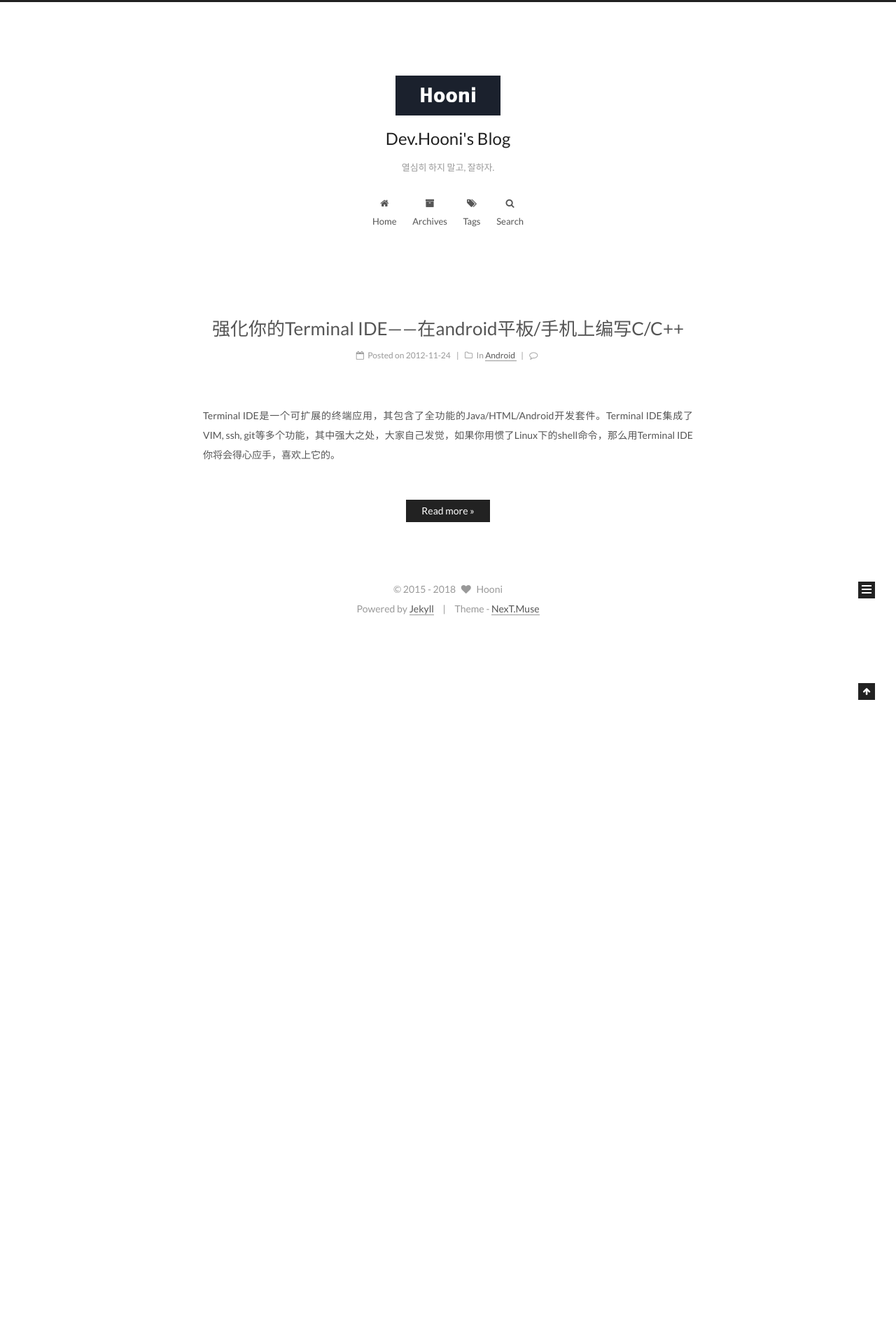
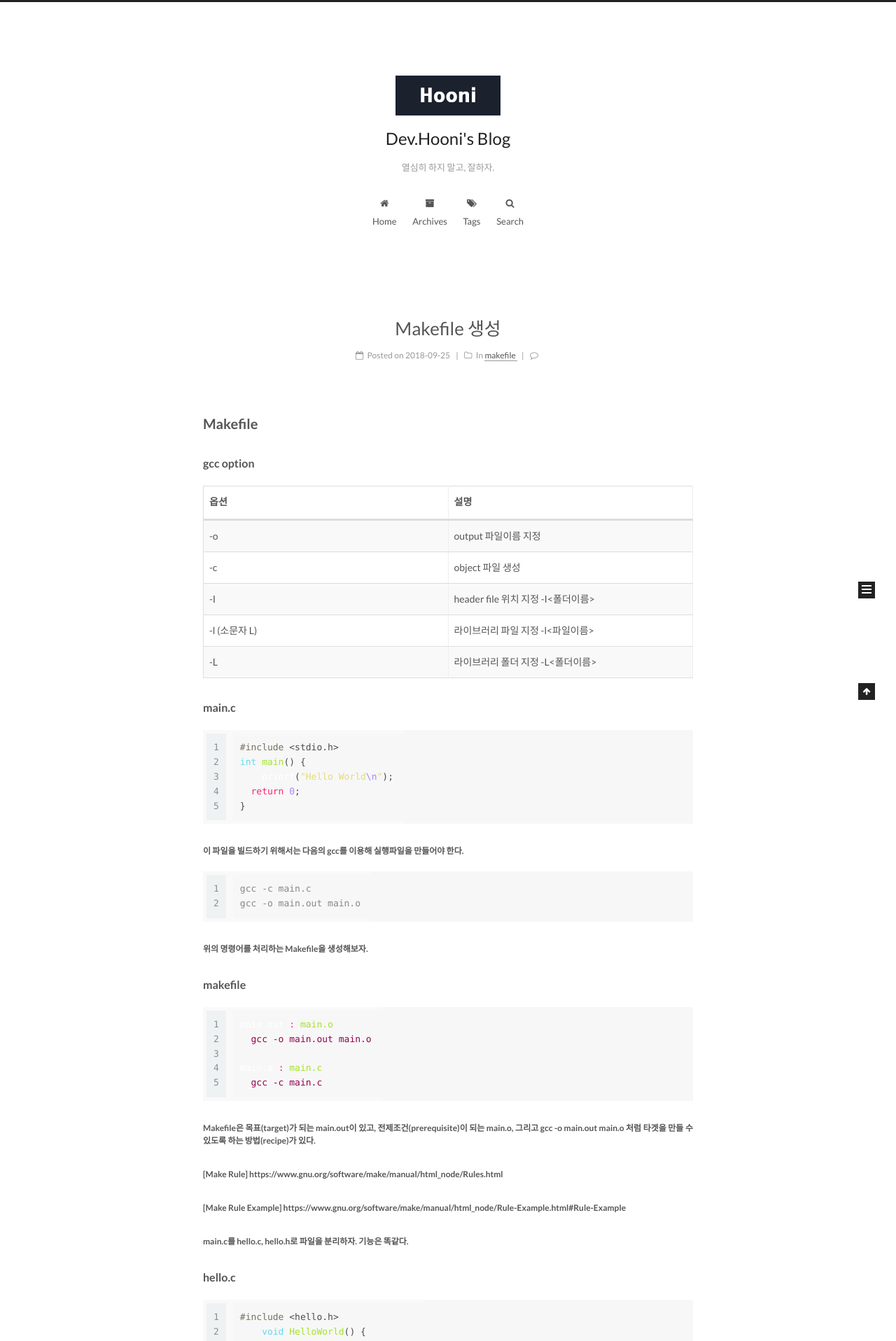
Before and after one commit to jihoonLee/jihoonlee.github.io, a Jekyll site: the page built from index.html, in a window 1280 px wide. Shown: the top 1916 px of the page at 70% size. Built offline with Jekyll 4.4.1, drawn with Linux system fonts in a browser that asks for light colours; the list of posts is cut into pages by our own code; comment, search, counter and statistics services are not loaded; before the commit the page ends 904 px from its top, so only the background shows below that; some of the changed text lies outside the part shown.

Commit message:
add new post ( makefile)

```diff
--- a/_posts/2012-11-24-c_on_android.md
+++ /dev/null
@@ -1,49 +0,0 @@
----
-layout: post
-category: Android
-title: 强化你的Terminal IDE——在android平板/手机上编写C/C++
-tagline: by Snail
-tags:
-  - android
-  - cpp
-  - c
-published: true
----
-
-Terminal IDE是一个可扩展的终端应用，其包含了全功能的Java/HTML/Android开发套件。Terminal IDE集成了VIM, ssh, git等多个功能，其中强大之处，大家自己发觉，如果你用惯了Linux下的shell命令，那么用Terminal IDE你将会得心应手，喜欢上它的。
-
-<!--more-->
-
-虽然Terminal IDE很强大，可以编写Java，android，但它没有gcc/g++。没关系，Terminal IDE强大之处就在于它是可拓展的，具体可以看它的Help。此处，我说明一下，如何把gcc/g++加入Terminal IDE，其实就是将linux-arm-gcc加入Terminal IDE 。
-
-首先，将[linux-arm-gcc](http://www.kuaipan.cn/file/id_41572487401570322.htm)解压到Terminal IDE中的`~/system`目录下(不是系统的`/system/`，其真正目录为:`data/data/com.spartacusrex.spartacuside/files/system`)。
-
-修改该'gcc'目录为可读写，在Terminal IDE下执行
-
-	chmod -R 777 ./gcc
-
-修改`~`(即`data/data/com.spartacusrex.spartacuside/files/`)目录下的`.bashrc`文件。添加需要的环境变量，在`~/.bashrc`文件添加如下环境变量：
-
-	export CPLUS_INCLUDE_PATH=$IDESYSTEM/gcc/arm-linux-androideabi/c++/include:$CPLUS_INCLUDE_PATH
-	export C_INCLUDE_PATH=$IDESYSTEM/gcc/arm-linux-androideabi/include:$C_INCLUDE_PATH
-	export PATH=$IDESYSTEM/gcc/bin:$PATH
-
-将`gcc/bin`下的相应文件改一下名，改为`gcc`和`g++`。
-
-再重启Terminal IDE后(需按TerminalIDE的Shutdown按钮)，便可以使用gcc和g++进行c++/c的编译，如下：
-
-	vim a.cpp   //写入代吗
-	g++ a.cpp   //编译
-	./a.out     //运行
-
-此时，再用otg接个键盘或者用蓝牙键盘的话，那么整个apad就相当于你的电脑，得心应手。
-
-如果你熟悉Linux和vim，以上方法是不错的选择，如果不熟悉的话，可以用C4droid。这里在贴出几个工具：（下载地址可以自己搜，我只贴出GooglePlay上的地址。）
-
-　　[AIDE](https://play.google.com/store/apps/details?id=com.aide.ui&hl=en)：可以在android平板/手机上编写android应用，编译后可直接安装。
-
-　　[C4droid](https://play.google.com/store/apps/details?id=com.n0n3m4.droidc&hl=en)：可以在android平板/手机上编写并编译c/c++，不过不够强大。但比较容易安装。
-
-　　ADDI：可以在android平板/手机上执行少量的matlab指令。
-
-以上适合apad+键盘，如果没有键盘的话，我觉得还是别折腾了，没有这个必要吧。写一写小程序还是可以的，大的项目就不行了，编译会很慢的。
--- /dev/null
+++ b/_posts/2018-09-25-makefile.md
@@ -0,0 +1,102 @@
+---
+layout: post
+category: makefile
+title: Makefile 생성
+tagline:
+tags:
+  - arm
+  - makefile
+  - c
+published: true
+---
+
+Makefile
+-----------
+
+#### gcc option
+
+| 옵션          | 설명                               |
+| ------------- | ---------------------------------- |
+| -o            | output 파일이름 지정               |
+| -c            | object 파일 생성                   |
+| -I            | header file 위치 지정 -I<폴더이름> |
+| -l (소문자 L) | 라이브러리 파일 지정  -l<파일이름> |
+| -L            | 라이브러리 폴더 지정 -L<폴더이름>  |
+
+#### main.c
+~~~c
+#include <stdio.h>
+int main() {
+    printf("Hello World\n");
+  return 0;
+}
+~~~
+
+###### 이 파일을 빌드하기 위해서는 다음의 gcc를 이용해 실행파일을 만들어야 한다.
+~~~terminal
+gcc -c main.c
+gcc -o main.out main.o
+~~~
+
+###### 위의 명령어를 처리하는 Makefile을 생성해보자.
+#### makefile
+~~~makefile
+main.out : main.o
+  gcc -o main.out main.o
+
+main.o : main.c
+  gcc -c main.c
+~~~
+
+###### Makefile은 목표(target)가 되는 main.out이 있고, 전제조건(prerequisite)이 되는 main.o, 그리고 gcc -o main.out main.o 처럼 타겟을 만들 수 있도록 하는 방법(recipe)가 있다.
+
+###### [Make Rule] https://www.gnu.org/software/make/manual/html_node/Rules.html
+###### [Make Rule Example] https://www.gnu.org/software/make/manual/html_node/Rule-Example.html#Rule-Example
+
+###### main.c를 hello.c, hello.h로 파일을 분리하자. 기능은 똑같다.
+####  hello.c
+~~~c
+#include <hello.h>
+    void HelloWorld() {
+        printf("Hello World\n");
+}
+~~~
+
+####  hello.h
+~~~c
+    void HelloWorld();
+~~~
+
+###### makefile을 수정한다.
+~~~makefile
+main.out : main.o hello.o
+  gcc -o main.out main.o hello.o
+
+main.o : main.c
+  gcc -c main.c
+
+hello.o : hello.c
+  gcc -c hello.c
+~~~
+
+###### 셀에서 ls를 실행하면 폴더가 복잡해진 것을 볼 수 있다. 복잡해진 폴더를  깔끔하게 정리해보자.
+###### hello폴더를 생성하고 hello.c, hello.h를 이동시킨다.
+###### 그리고 object 파일들을 생성할 hello폴더와 라이브러리를 가지고 있는 lib폴더를 생성한다.
+~~~makefile
+ROOT_DIR:=$(PWD)
+HELLO_DIR=$(ROOT_DIR)/hello
+OBJ_DIR=$(ROOT_DIR)/object
+LIB_DIR=$(ROOT_DIR)/lib
+
+main.out : main.o hello.o hello.a
+  gcc -o main.out main.o $(LIB_DIR)/hello.a
+
+main.o : main.c
+  gcc -c main.c -o main.o -I$(HELLO_DIR)
+
+hello.a : hello.o
+  ar rc $(LIB_DIR)/hello.a $(OBJ_DIR)/hello.o
+
+hello.o : $(HELLO_DIR)/hello.c
+  gcc -c $(HELLO_DIR)/hello.c -o $(OBJ_DIR)/hello.o
+~~~
--- a/assets/css/main.scss
+++ b/assets/css/main.scss
@@ -1,7 +1,6 @@
 ---
 ---
 // CSS Style Guide: http://codeguide.co/#css
-
 
 
 $scheme    : '{{ site.scheme | default: Muse }}';
@@ -28,6 +27,9 @@ $jekyll-config-map : {{ config_map }};
 @import "_mixins/{{ site.scheme | default: Muse }}";
 @import "_mixins/custom";
 
+// syntax
+
+@import url(syntax.css);
 
 
 // Common Layer
```
